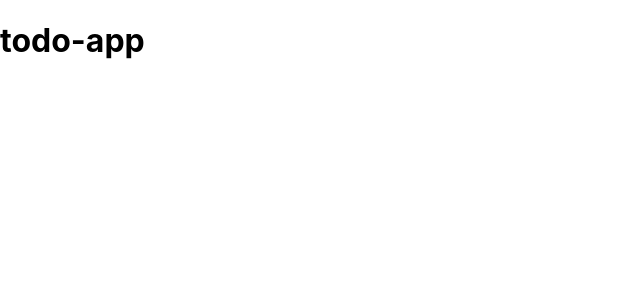
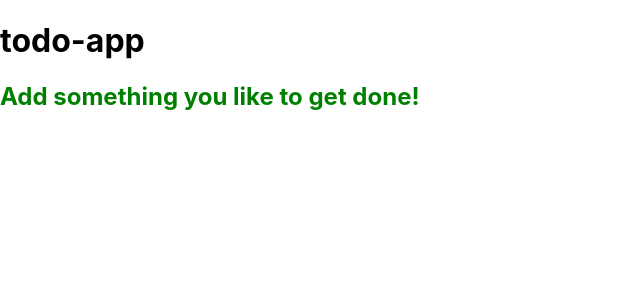
Before and after one commit to BilalHassen/todo-app, a React (Create React App) app: page / in a window 1280 px wide. Shown: the top 300 px of the page, without its empty margins (0-640 px from the left). Built offline with nearby package versions, Linux system fonts and the light colour scheme.

Commit message:
add basic structure and styling to todo-container

```diff
--- a/src/App.js
+++ b/src/App.js
@@ -1,9 +1,11 @@
 import "./App.css";
+import TodoContainer from "./components/TodoContainer/TodoContainer";
 
 function App() {
   return (
     <div className="App">
       <h1>todo-app</h1>
+      <TodoContainer />
     </div>
   );
 }
--- a/src/components/TodoContainer/TodoContainer.js
+++ b/src/components/TodoContainer/TodoContainer.js
@@ -0,0 +1,15 @@
+import "../TodoContainer/TodoContainer.scss";
+
+function TodoContainer() {
+  return (
+    <>
+      <section className="todo-container">
+        <h1 className="todo-container__header">
+          Add something you like to get done!
+        </h1>
+      </section>
+    </>
+  );
+}
+
+export default TodoContainer;
--- a/src/components/TodoContainer/TodoContainer.scss
+++ b/src/components/TodoContainer/TodoContainer.scss
@@ -0,0 +1,5 @@
+.todo-container {
+  &__header {
+    color: green;
+  }
+}
```
